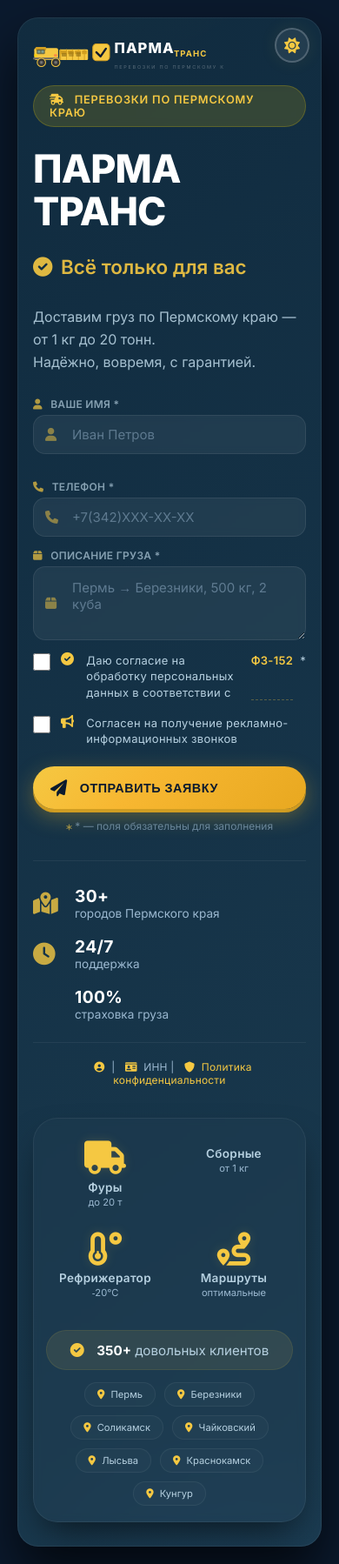
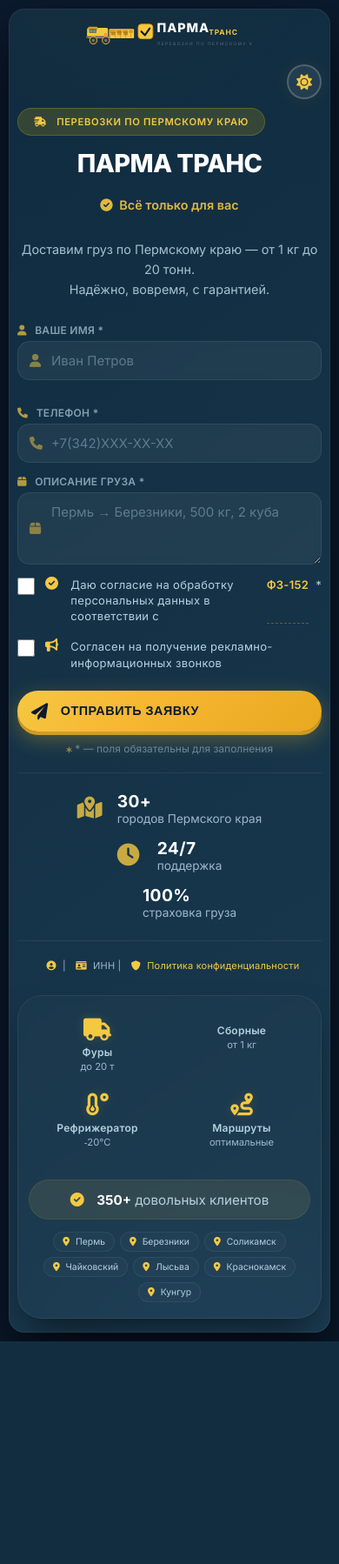
Before and after one commit to kawa904/parma-trans159.ru, a Python web app: template app/templates/index.html in a window 390 px wide. Shown: the whole page at 87% size. After the commit the page ends 1542 px from the top, so only its background shows below. Run offline with Jinja, Linux system fonts and the light colour scheme; the template is opened without the code that fills it, so the values that code supplies are empty.

Commit message:
Update style.css
мобилка

```diff
--- a/app/static/css/style.css
+++ b/app/static/css/style.css
@@ -695,74 +695,6 @@ footer i {
     margin-right: 4px;
 }
 
-/* ===== АДАПТИВ ===== */
-@media (max-width: 900px) {
-    .cover {
-        padding: 40px 30px;
-        border-radius: 32px;
-    }
-    .cover-content {
-        padding-right: 0;
-        flex: 1 1 100%;
-    }
-    .cover-visual {
-        flex: 1 1 100%;
-        margin-top: 36px;
-        justify-content: center;
-    }
-    .visual-wrapper {
-        max-width: 100%;
-        padding: 24px 20px;
-    }
-    .icon-grid {
-        gap: 16px 20px;
-    }
-    .form-row {
-        grid-template-columns: 1fr;
-    }
-    .theme-toggle-wrapper {
-        top: 16px;
-        right: 20px;
-    }
-}
-
-@media (max-width: 600px) {
-    .cover {
-        padding: 28px 18px;
-        border-radius: 24px;
-    }
-    .theme-toggle-wrapper {
-        top: 12px;
-        right: 14px;
-    }
-    .theme-toggle-btn {
-        width: 40px;
-        height: 40px;
-        font-size: 18px;
-    }
-    .stats {
-        flex-direction: column;
-        gap: 18px;
-    }
-    .stat-item {
-        gap: 12px;
-    }
-    .icon-grid {
-        grid-template-columns: 1fr 1fr;
-        gap: 12px;
-    }
-    .visual-wrapper {
-        padding: 18px 14px;
-        border-radius: 28px;
-    }
-    .checkbox-group label {
-        font-size: 13px;
-    }
-    .submit-btn {
-        padding: 15px 20px;
-        font-size: 0.9rem;
-        border-radius: 50px;
-    }
 /* ===== ЛОГОТИП ПАРМА ТРАНС ===== */
 .logo-wrapper {
     display: flex;
@@ -804,10 +736,187 @@ footer i {
     fill: rgba(0,0,0,0.25) !important;
 }
 
-/* Адаптив */
-@media (max-width: 600px) {
-    .logo-svg {
-        height: 42px;
-        max-width: 220px;
+/* ===== НОВАЯ АДАПТАЦИЯ ДЛЯ МОБИЛЬНЫХ ===== */
+/* Планшеты и маленькие ноутбуки (до 1024px) */
+@media (max-width: 1024px) {
+    .cover {
+        padding: 40px 30px !important;
+        border-radius: 32px !important;
+    }
+    .cover-content {
+        padding-right: 0 !important;
+        flex: 1 1 100% !important;
+    }
+    .cover-visual {
+        flex: 1 1 100% !important;
+        margin-top: 36px !important;
+        justify-content: center !important;
+    }
+    .visual-wrapper {
+        max-width: 100% !important;
+        padding: 24px 20px !important;
+    }
+    .icon-grid {
+        gap: 16px 20px !important;
+    }
+    .form-row {
+        grid-template-columns: 1fr !important;
+    }
+    .theme-toggle-wrapper {
+        top: 16px !important;
+        right: 20px !important;
     }
 }
+
+/* Телефоны (до 768px) */
+@media (max-width: 768px) {
+    body {
+        padding: 10px !important;
+    }
+
+    .cover {
+        padding: 20px 14px !important;
+        border-radius: 24px !important;
+        flex-direction: column !important;
+    }
+
+    /* Логотип */
+    .logo-wrapper {
+        display: flex !important;
+        justify-content: center !important;
+        align-items: center !important;
+        margin-bottom: 12px !important;
+        width: 100% !important;
+    }
+
+    .logo-svg {
+        height: 48px !important;
+        max-width: 95% !important;
+        width: auto !important;
+        display: block !important;
+    }
+
+    /* Кнопка темы */
+    .theme-toggle-wrapper {
+        position: relative !important;
+        top: auto !important;
+        right: auto !important;
+        display: flex !important;
+        justify-content: flex-end !important;
+        margin-bottom: 10px !important;
+        width: 100% !important;
+    }
+    .theme-toggle-btn {
+        width: 40px !important;
+        height: 40px !important;
+        font-size: 18px !important;
+        position: relative !important;
+    }
+
+    /* Текст и заголовки */
+    h1 {
+        font-size: 2.2rem !important;
+        text-align: center !important;
+    }
+    .subhead {
+        font-size: 1rem !important;
+        text-align: center !important;
+        max-width: 100% !important;
+    }
+    .badge {
+        display: inline-block !important;
+        margin: 0 auto 16px auto !important;
+        text-align: center !important;
+        font-size: 0.7rem !important;
+    }
+
+    /* Форма */
+    .form-group, .full-width {
+        grid-column: 1 !important;
+    }
+    .input-wrapper input,
+    .input-wrapper textarea {
+        padding: 12px 12px 12px 38px !important;
+        font-size: 16px !important;
+    }
+    .submit-btn {
+        padding: 14px 16px !important;
+        font-size: 0.9rem !important;
+        border-radius: 50px !important;
+    }
+    .checkbox-group label {
+        font-size: 13px !important;
+    }
+
+    /* Статистика */
+    .stats {
+        flex-direction: column !important;
+        gap: 14px !important;
+        align-items: center !important;
+        margin-top: 20px !important;
+        padding-top: 20px !important;
+    }
+    .stat-item {
+        width: 100% !important;
+        justify-content: center !important;
+    }
+
+    /* Правый блок */
+    .cover-visual {
+        margin-top: 24px !important;
+    }
+    .visual-wrapper {
+        padding: 18px 12px !important;
+        border-radius: 28px !important;
+    }
+    .icon-grid {
+        grid-template-columns: 1fr 1fr !important;
+        gap: 12px !important;
+    }
+    .icon-card i {
+        font-size: 2rem !important;
+    }
+    .icon-card span {
+        font-size: 0.75rem !important;
+    }
+    .cities-tags {
+        gap: 6px !important;
+    }
+    .cities-tags span {
+        font-size: 0.65rem !important;
+        padding: 4px 10px !important;
+    }
+
+    /* Футер */
+    footer p {
+        font-size: 11px !important;
+        line-height: 1.6 !important;
+    }
+}
+
+/* Самые маленькие телефоны (до 480px) */
+@media (max-width: 480px) {
+    .cover {
+        padding: 16px 10px !important;
+        border-radius: 18px !important;
+    }
+    .logo-svg {
+        height: 36px !important;
+    }
+    h1 {
+        font-size: 1.8rem !important;
+    }
+    .subhead {
+        font-size: 0.9rem !important;
+    }
+    .input-wrapper input,
+    .input-wrapper textarea {
+        font-size: 15px !important;
+    }
+    .icon-grid {
+        gap: 8px !important;
+    }
+    .icon-card i {
+        font-size: 1.6rem !important;
+    }
+}
```
